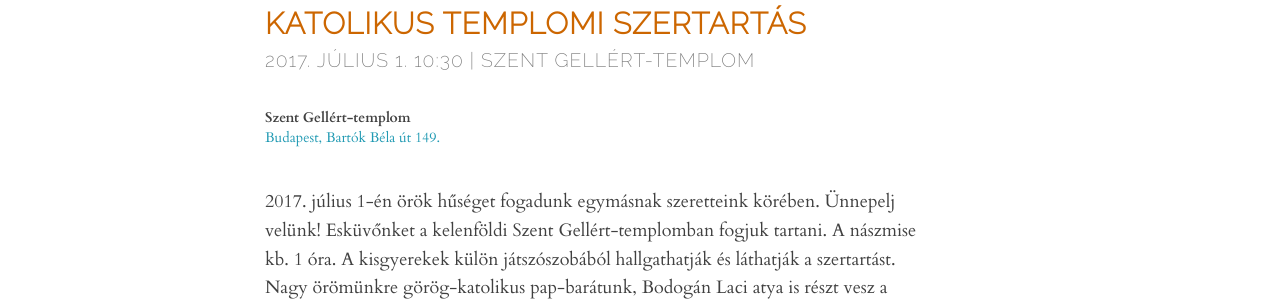
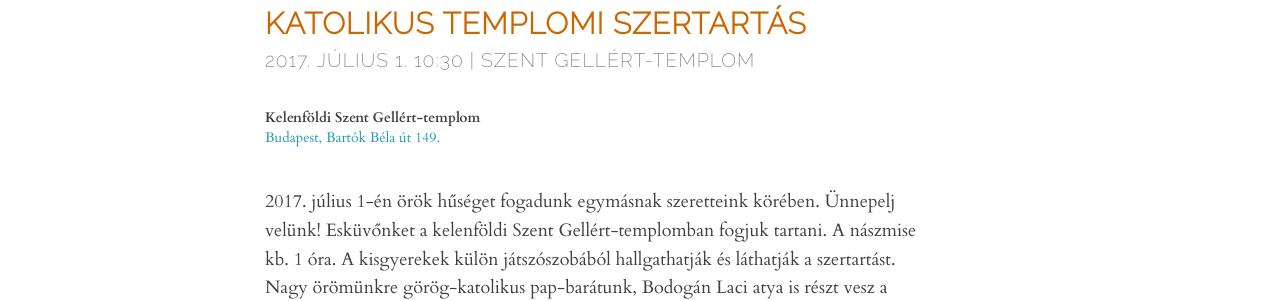
Before and after one commit to klaudiaesakos/klaudiaesakos.github.io, a Jekyll site: the page built from celebrations.html, in a window 1280 px wide and 900 px high. Shown: the part 395-696 px from the top of the window. Built offline with Jekyll 4.4.1, drawn with Linux system fonts in a browser that asks for light colours.

Commit message:
Update _config.yml

```diff
--- a/_config.yml
+++ b/_config.yml
@@ -19,7 +19,7 @@ context: chi
 
 locations:
   templom: &templom_location
-    location_name: Szent Gellért-templom
+    location_name: Kelenföldi Szent Gellért-templom
     address1: Budapest, Bartók Béla út 149.
     address2:
     coordinates: 47.4687342, 19.0207293
```
